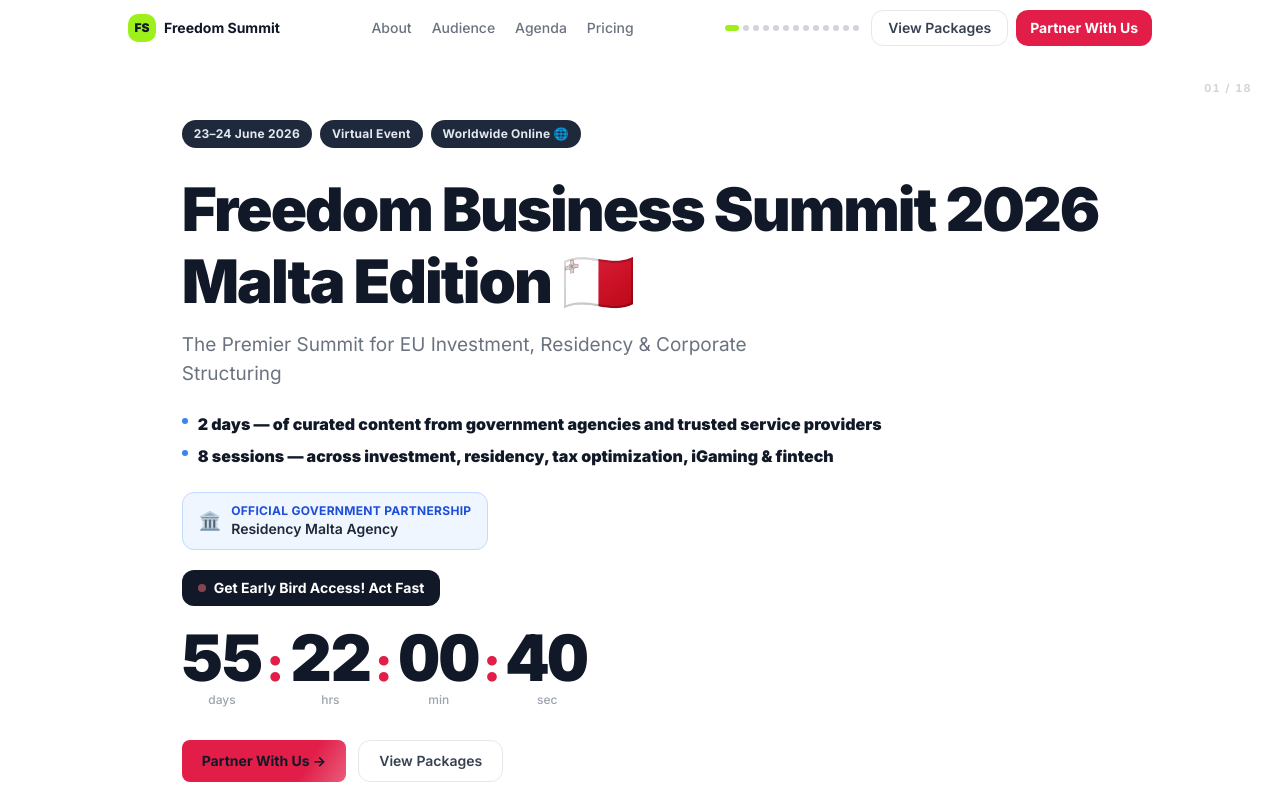
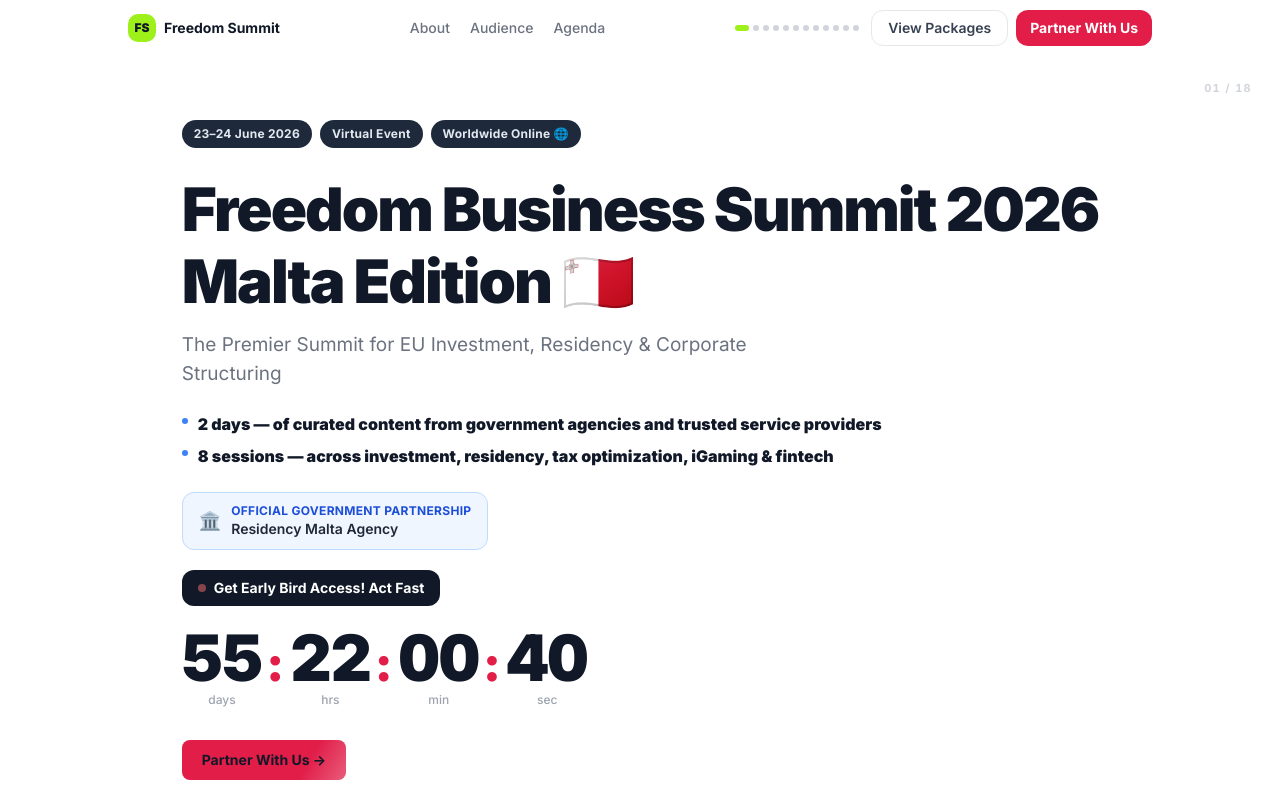
Before and after one commit to freedombusinesssummit-stack/malta-proposal, a Next.js app: page / in a window 1280 px wide. Shown: the top 800 px of the page. Built offline with nearby package versions, Linux system fonts and the light colour scheme.

Commit message:
feat: remove View Packages button from Hero and Navigation, remove Pricing nav link

```diff
--- a/components/malta/HeroSlide.tsx
+++ b/components/malta/HeroSlide.tsx
@@ -105,10 +105,7 @@
           <ShimmerButton href="mailto:denis@fsummit.net" background="#e11d48" shimmerColor="rgba(255,255,255,0.4)" shimmerDuration="1.8s" className="text-sm font-bold px-5 py-2.5">
             Partner With Us →
           </ShimmerButton>
-          <button onClick={() => document.getElementById("pricing-brand")?.scrollIntoView({ behavior: "smooth" })}
-            className="inline-flex items-center gap-2 px-5 py-2.5 rounded-lg text-sm font-semibold text-carbon-700 border border-carbon-200 hover:border-blue-200 hover:text-carbon-900 transition-all bg-white">
-            View Packages
-          </button>
+
         </div>
 
         {/* Avatars */}
--- a/components/malta/Navigation.tsx
+++ b/components/malta/Navigation.tsx
@@ -13,7 +13,6 @@
   { id: "funnel", label: "Funnel" },
   { id: "flow", label: "Flow" },
   { id: "partners-prev", label: "Partners" },
-  { id: "pricing-brand", label: "Pricing" },
   { id: "contact", label: "Contact" },
 ];
 
@@ -58,7 +57,6 @@
               { id: "about", label: "About" },
               { id: "audience", label: "Audience" },
               { id: "agenda", label: "Agenda" },
-              { id: "pricing-brand", label: "Pricing" },
             ].map(l => (
               <button key={l.id} onClick={() => go(l.id)}
                 className={`text-sm font-medium transition-colors ${active === l.id ? "text-blue-600" : "text-carbon-500 hover:text-carbon-800"}`}>
```
